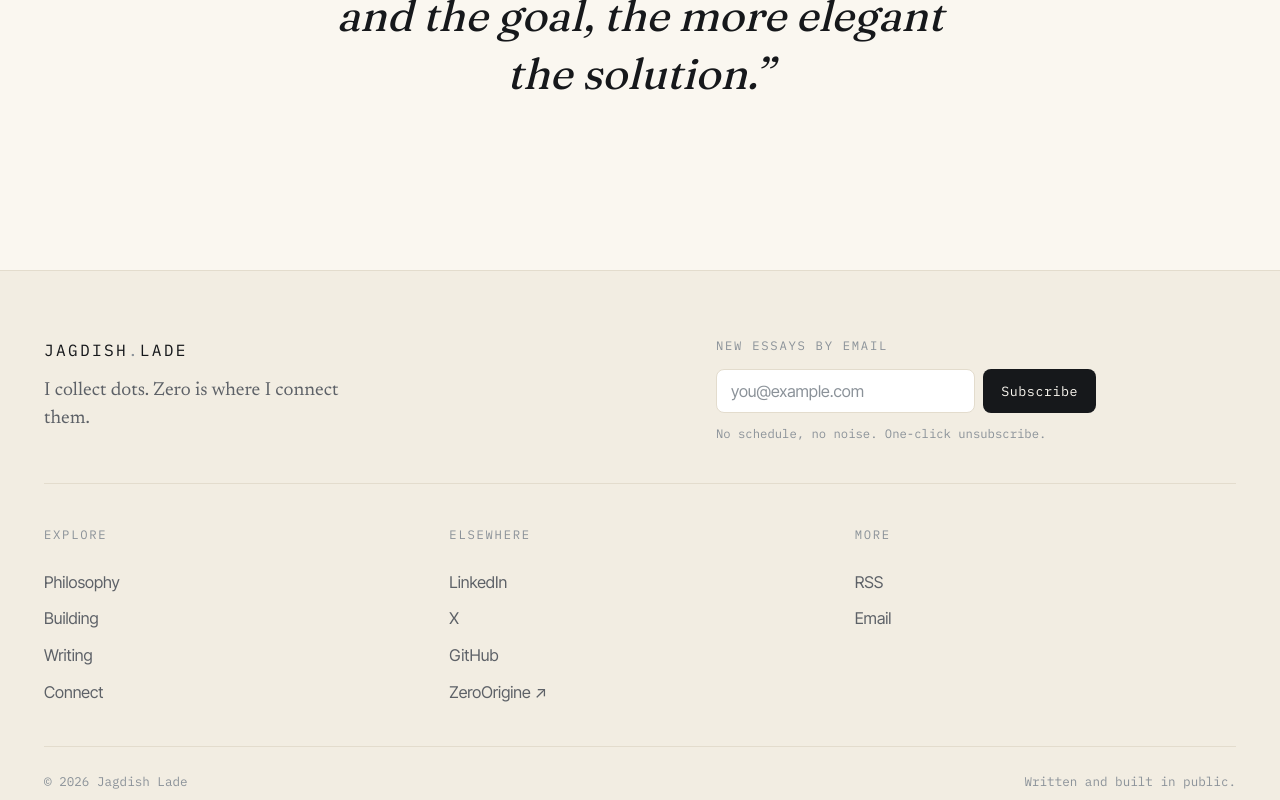
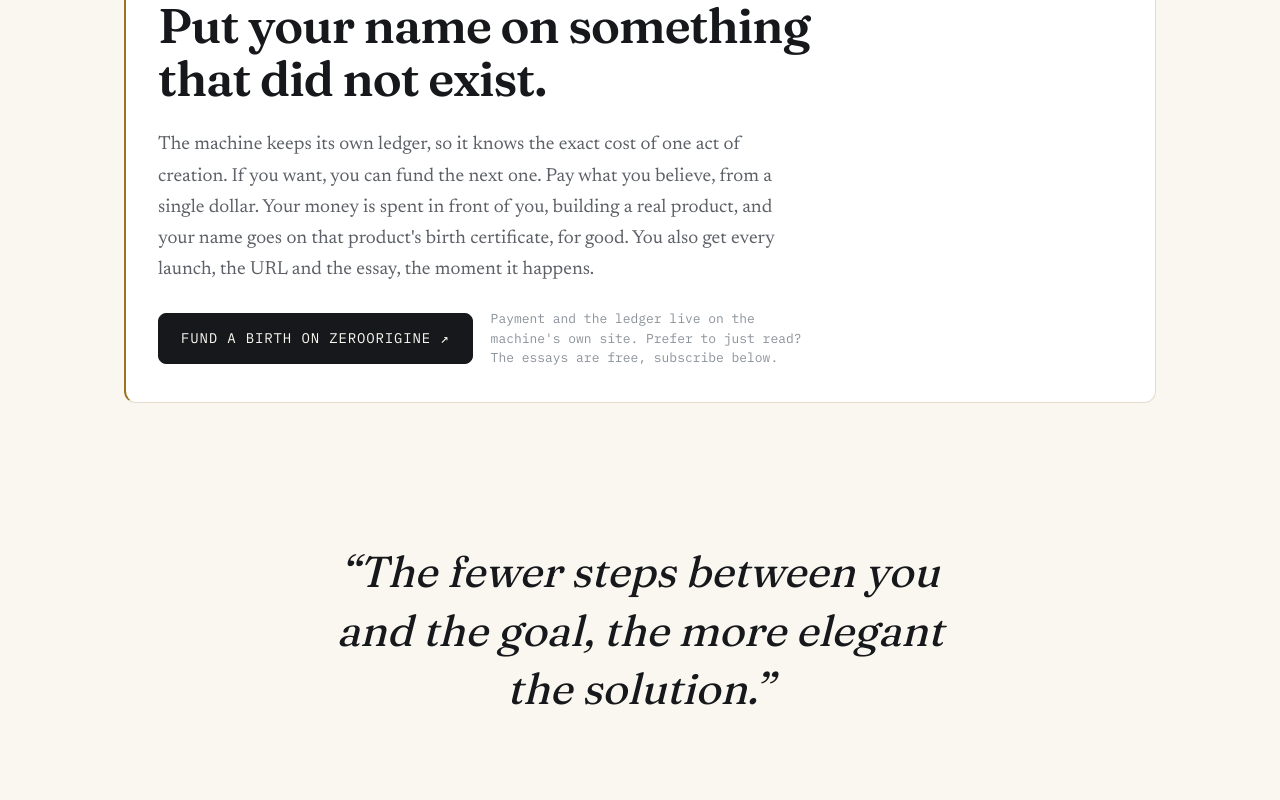
Before and after one commit to ZeroOrigine/jagdishlade-com, a Next.js app: page /building in a window 1280 px wide. Shown: the part 2820-3620 px from the top of the page. Built offline with nearby package versions, Linux system fonts and the light colour scheme.

Commit message:
add 'Fund a birth' CTA on /building linking to zeroorigine.com/join ($1+, name on birth certificate); payment stays on the machine's site, one source of truth

```diff
--- a/src/app/building/page.tsx
+++ b/src/app/building/page.tsx
@@ -89,6 +89,31 @@ export default function Building() {
 
       <section>
         <div className="wrap">
+          <div className="fund-card reveal">
+            <p className="sec-label">Fund a birth</p>
+            <h2 className="sec-title">Put your name on something that did not exist.</h2>
+            <p className="sec-sub">
+              The machine keeps its own ledger, so it knows the exact cost of one act of creation.
+              If you want, you can fund the next one. Pay what you believe, from a single dollar.
+              Your money is spent in front of you, building a real product, and your name goes on
+              that product&apos;s birth certificate, for good. You also get every launch, the URL and
+              the essay, the moment it happens.
+            </p>
+            <div className="fund-ctas">
+              <a href="https://zeroorigine.com/join" target="_blank" rel="noopener noreferrer" className="btn btn-primary">
+                Fund a birth on ZeroOrigine ↗
+              </a>
+              <span className="fund-note">
+                Payment and the ledger live on the machine&apos;s own site. Prefer to just read? The
+                essays are free, subscribe below.
+              </span>
+            </div>
+          </div>
+        </div>
+      </section>
+
+      <section>
+        <div className="wrap">
           <p className="quote reveal">
             &ldquo;The fewer steps between you and the goal, the more elegant the solution.&rdquo;
           </p>
--- a/src/app/globals.css
+++ b/src/app/globals.css
@@ -799,3 +799,12 @@ section { padding: clamp(40px, 5.5vw, 76px) 0; }
 .filter-search input::placeholder { color: var(--text-dim); }
 .filter-search input:focus { outline: none; border-color: var(--blue); }
 @media (max-width: 620px) { .filter-search { width: 100%; } .filter-search input { width: 100%; } }
+
+/* fund a birth CTA */
+.fund-card {
+  border: 1px solid var(--border); border-left: 2px solid var(--gold);
+  border-radius: 12px; background: var(--surface); padding: 34px 32px;
+}
+.fund-card .sec-sub { margin-bottom: var(--s3); }
+.fund-ctas { display: flex; align-items: center; gap: 18px; flex-wrap: wrap; }
+.fund-note { font-family: var(--mono); font-size: 0.72rem; color: var(--text-dim); max-width: 42ch; line-height: 1.5; }
```
